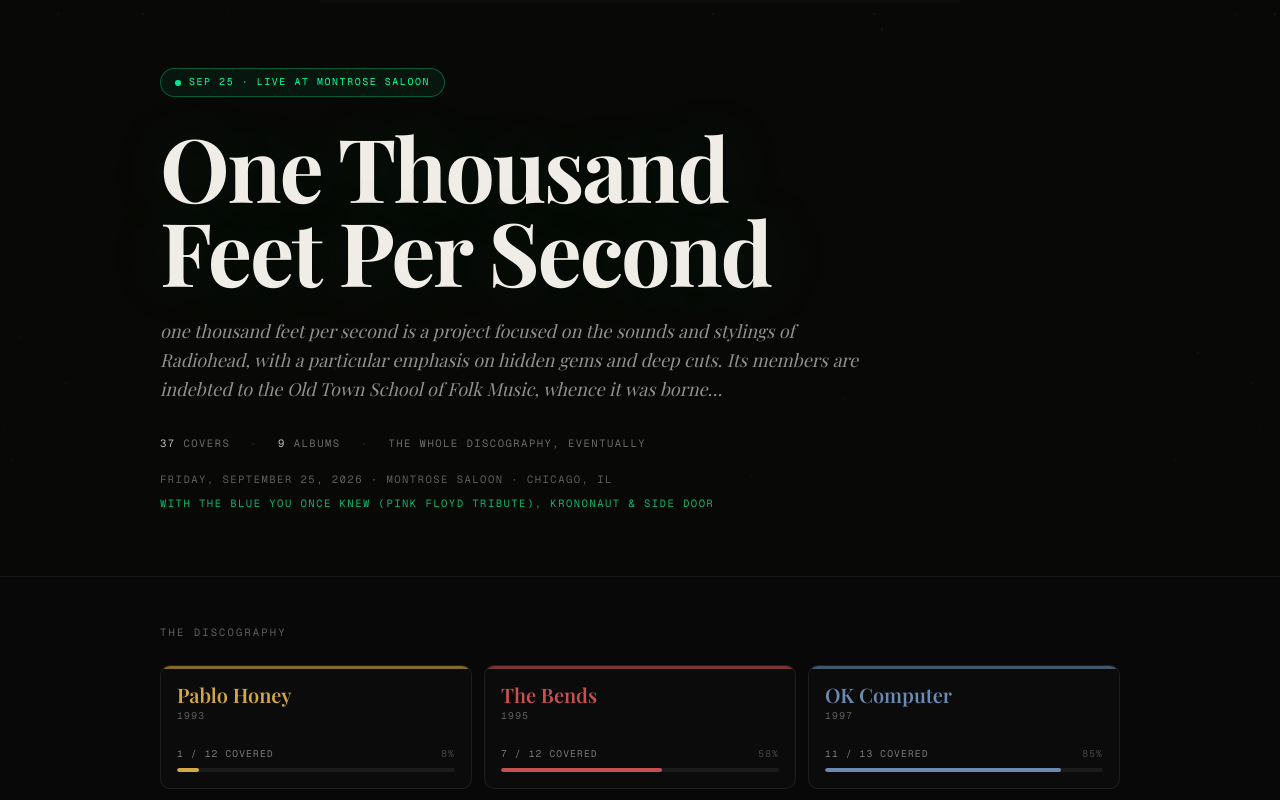
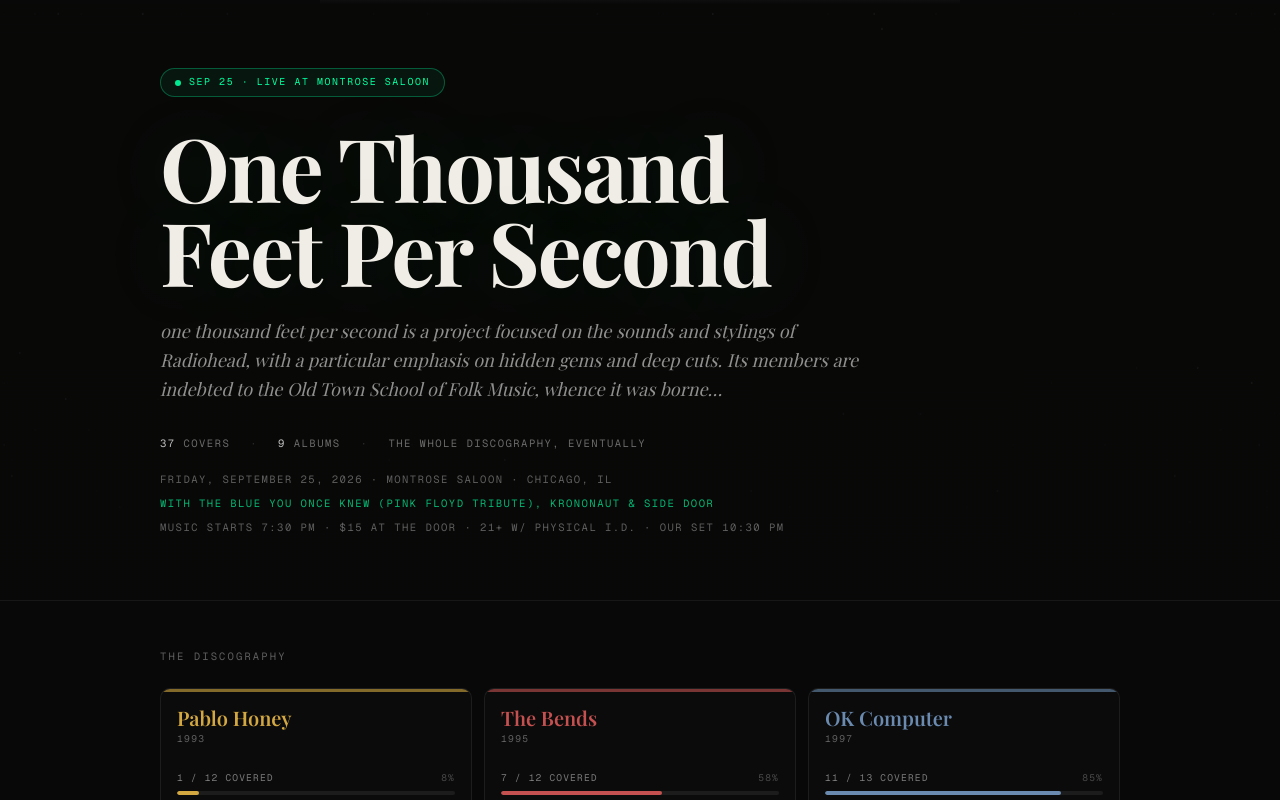
Before and after one commit to topher416/fmnogg.in, a Next.js app: page / in a window 1280 px wide. Shown: the part 516-1316 px from the top of the page. Built offline with nearby package versions, Linux system fonts and the light colour scheme; grey boxes are pictures that could not be loaded; a web font is replaced by a local one.

Commit message:
Show confirmed start time, cover, age, and set time on the landing hero

```diff
--- a/src/components/site/ShowHero.tsx
+++ b/src/components/site/ShowHero.tsx
@@ -79,6 +79,9 @@ export default function ShowHero() {
           <p className="mt-2 font-mono text-[0.66rem] uppercase tracking-[0.14em] text-[#00ff9f]/70">
             {SHOW.support}
           </p>
+          <p className="mt-2 font-mono text-[0.66rem] uppercase tracking-[0.14em] text-white/35">
+            Music starts {SHOW.start} · {SHOW.cover} · {SHOW.age} · Our set {SHOW.setTime}
+          </p>
         </div>
       </div>
     </section>
```
